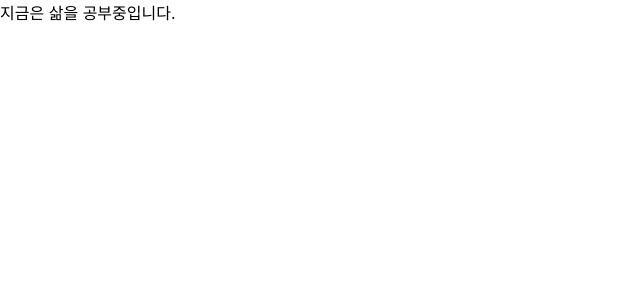
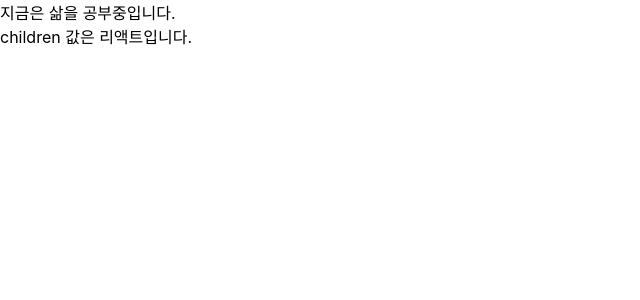
Before and after one commit to DongwookJeong/react_start, a React (Create React App) app in the folder start/: page / in a window 1280 px wide. Shown: the top 300 px of the page, without its empty margins (0-640 px from the left). Built offline with nearby package versions, Linux system fonts and the light colour scheme.

Commit message:
children

```diff
--- a/start/src/App.js
+++ b/start/src/App.js
@@ -1,7 +1,7 @@
 import MyComponent from "./MyComponent";
 
 const App = () => {
-  return <MyComponent/>;
+  return <MyComponent>리액트</MyComponent>;
 };
 
 export default App;
--- a/start/src/MyComponent.js
+++ b/start/src/MyComponent.js
@@ -1,5 +1,10 @@
 const MyComponent = props => {
-    return <div>지금은 {props.name}을 공부중입니다.</div>
+    return (
+    <div>
+        지금은 {props.name}을 공부중입니다. <br/>
+        children 값은 {props.children}입니다.
+    </div>
+    );
 };
 
 MyComponent.defaultProps = {
```
